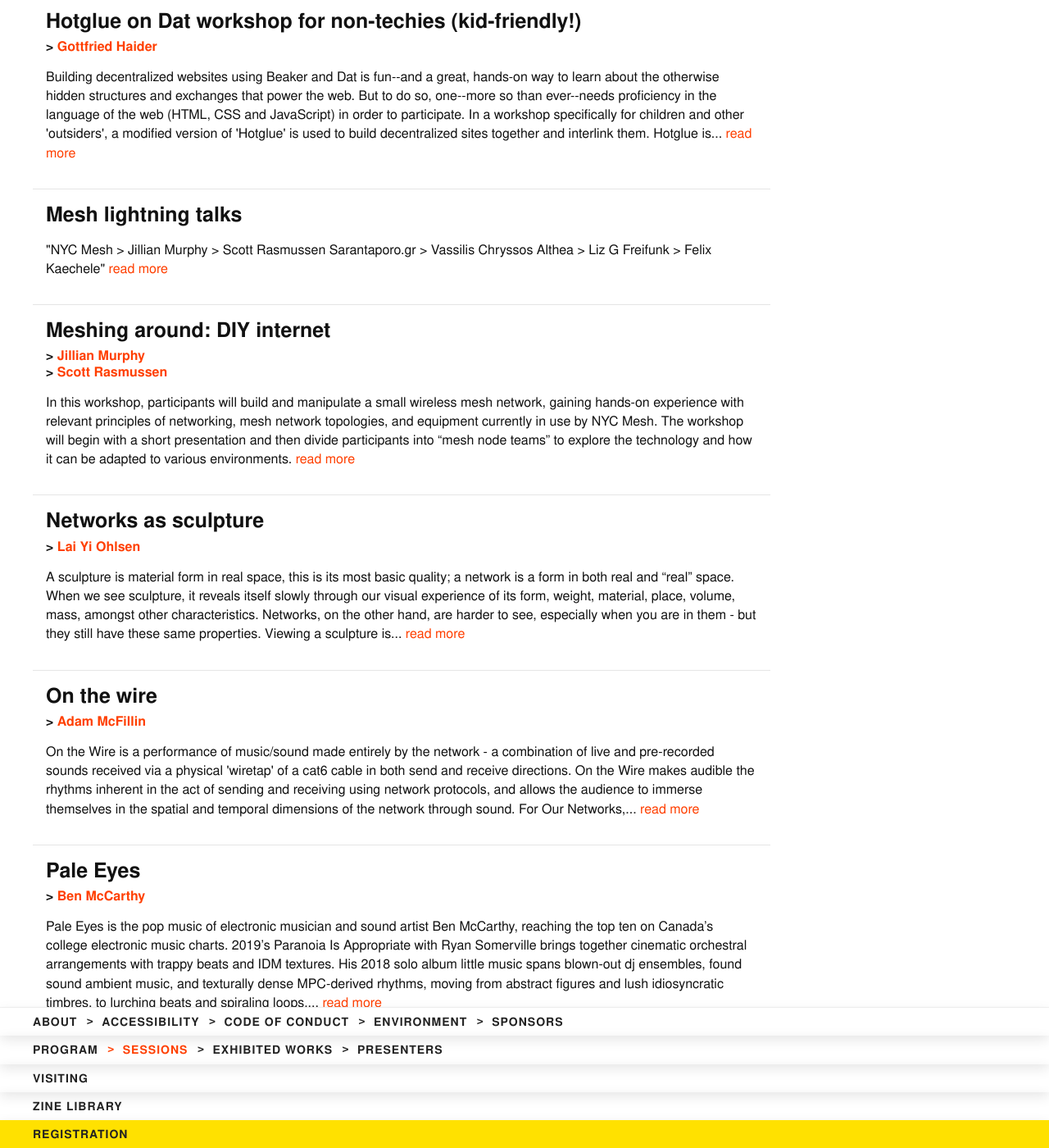
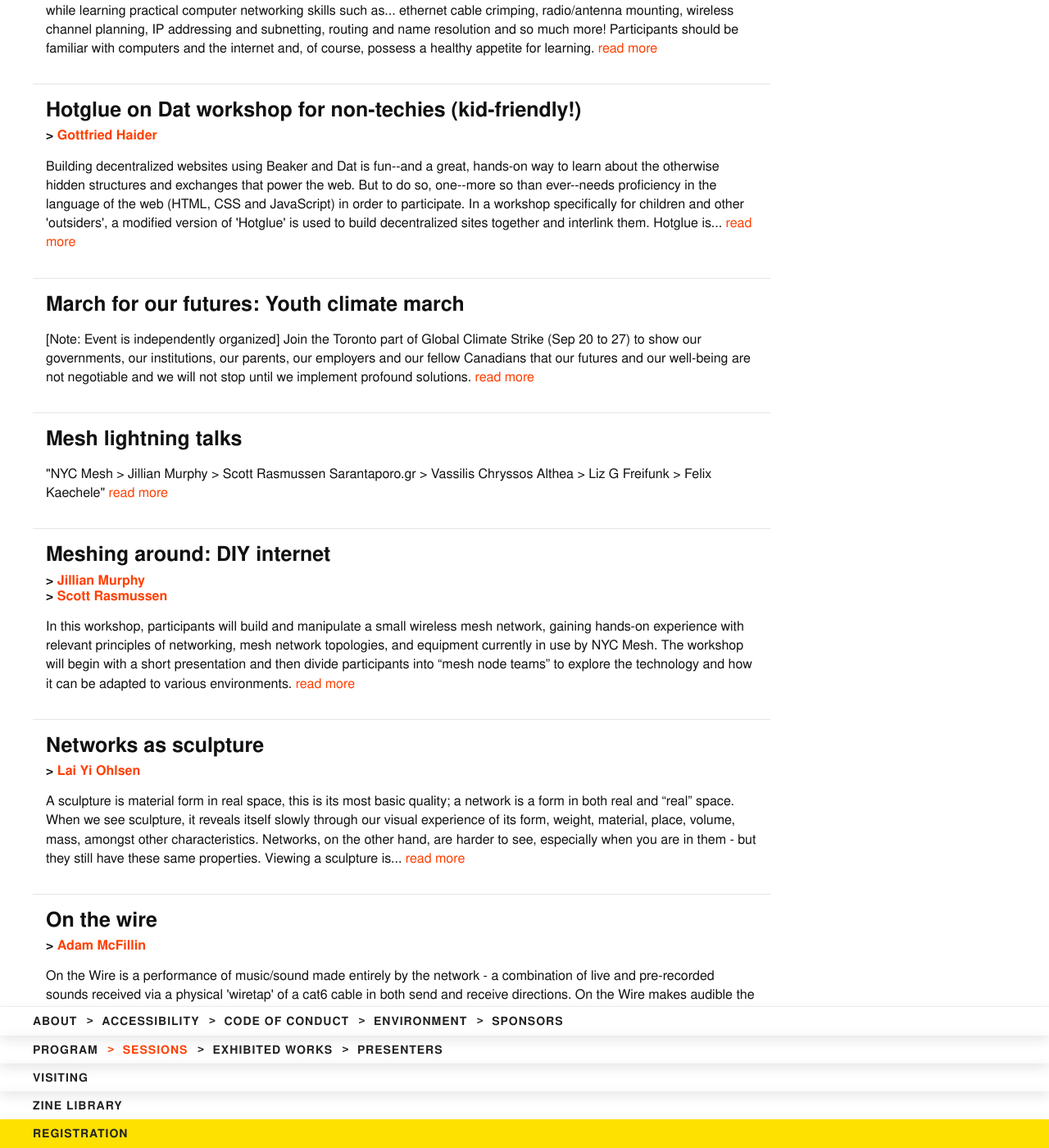
Before and after one commit to ournetworks/ournetworks.ca, a Jekyll site: the page built from program.md, in a window 1280 px wide and 1400 px high, scrolled down 8167 px. Shown: the whole window at 82% size. Built offline with Jekyll 4.4.1, drawn with Linux system fonts in a browser that asks for light colours; some of the changed text lies outside the part shown.

Commit message:
add para event for climate march

```diff
--- a/_data/sessions.yml
+++ b/_data/sessions.yml
@@ -777,7 +777,6 @@
 
   - sessionID: 19037
     title: "Pale Eyes"
-    descriptionLink: ""
     presenterID:
       - ben
     description: >
@@ -795,3 +794,14 @@
     sessionType: "workshop"
     date: 2019-09-20
     length: 1
+
+  - sessionID: 19500
+    title: "March for our futures: Youth climate march"
+    description: >
+      [Note: Event is independently organized] Join the Toronto part of Global Climate Strike (Sep 20 to 27) to show our governments, our institutions, our parents, our employers and our fellow Canadians that our futures and our well-being are not negotiable and we will not stop until we implement profound solutions.
+    descriptionLink: "https://nowtoronto.com/events/march-for-our-futures-youth-climate-march/"
+    location: "Queen's Park 47 Queen's Park Crescent E"
+    locationLink: "https://osm.org/go/ZX6BymF~B--?m="
+    sessionType: "para"
+    date: 2019-09-20
+    length: 1.0
--- a/_sass/_tables.scss
+++ b/_sass/_tables.scss
@@ -126,6 +126,16 @@
   border-color: $yellow;
 }
 
+.session-para {
+  background-color: $accent-color;
+  border-color: $accent-color;
+
+  a {
+    color: $black;
+    text-decoration: underline;
+  }
+}
+
 .program-heading {
   font-size: 3.5rem;
   margin-top: 1.5em;
--- a/program.md
+++ b/program.md
@@ -21,6 +21,23 @@
 </tr>
 </thead>
 <tbody>
+<tr>
+  <td>12</td>
+  <td>:00</td>
+  <td colspan="4" rowspan="4" class="session-block session-{% include session-type.html session-id=19500 %}">{% include session.html year=2019 session-id=19500 %}</td>
+</tr>
+<tr>
+  <td></td>
+  <td>:15</td>
+</tr>
+<tr>
+  <td></td>
+  <td>:30</td>
+</tr>
+<tr>
+  <td></td>
+  <td>:45</td>
+</tr>
 <tr>
   <td>13</td>
   <td>:00</td>
```
